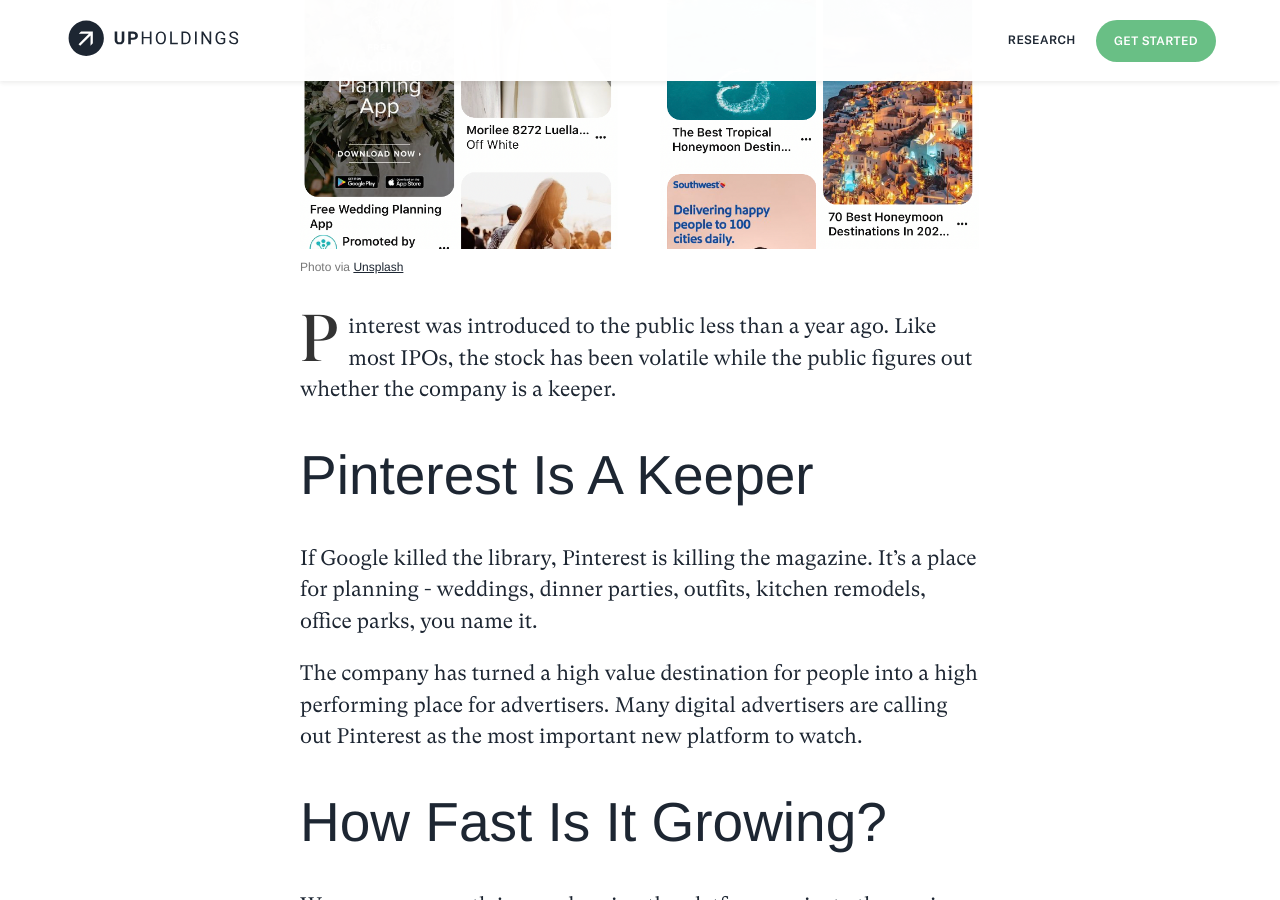
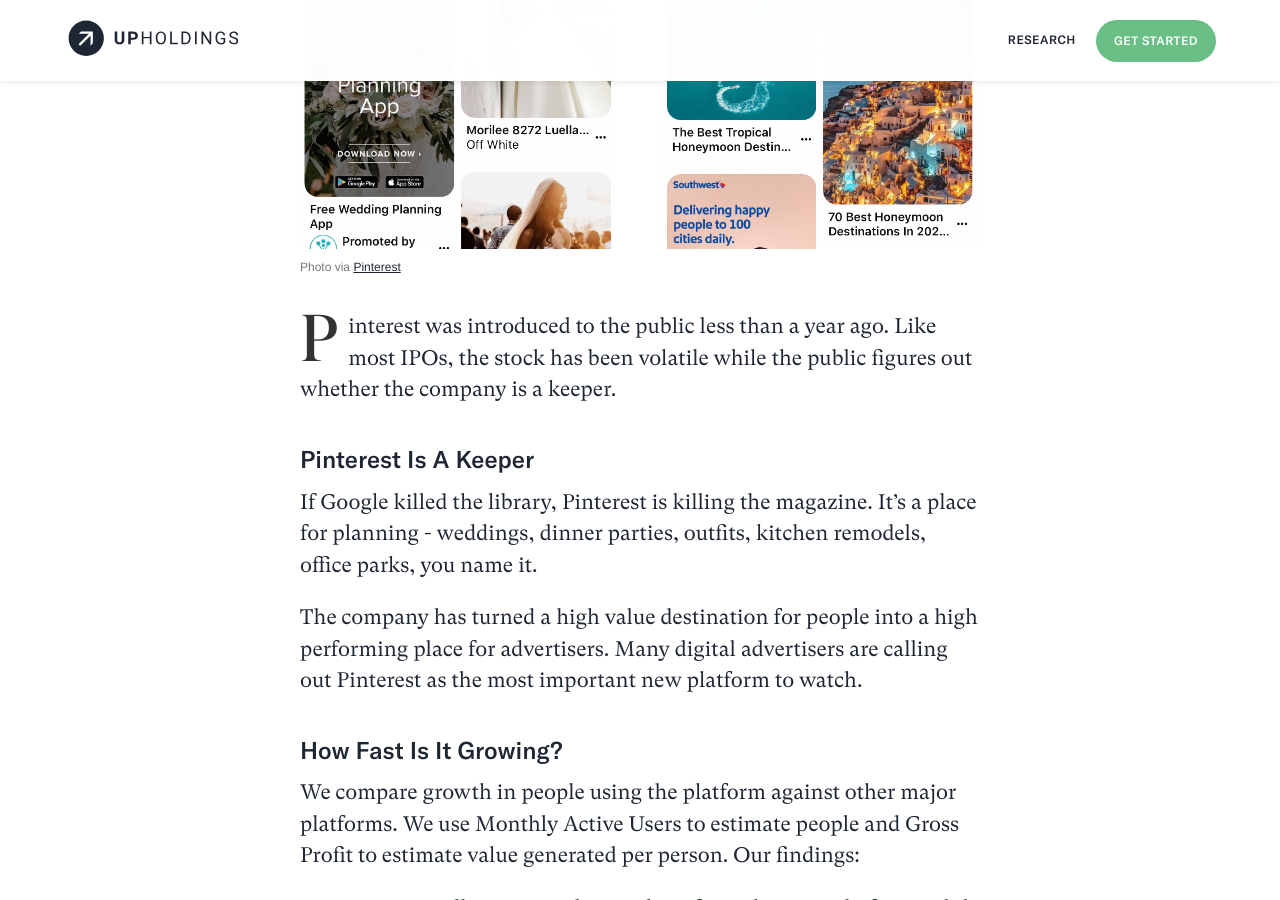
Before and after one commit to willanderson/Upholdings, a Jekyll site: the page built from _posts/2020-02-13-pinterest-a-rare-bargain.markdown, in a window 1280 px wide and 900 px high, scrolled down 602 px. Built offline with Jekyll 4.4.1, drawn with Linux system fonts in a browser that asks for light colours; nearby versions of some CDN libraries; some web fonts are replaced; comment, search, counter and statistics services are not loaded.

Commit message:
Updated Pinterest A Rare Bargain

```diff
--- a/_posts/2020-02-13-pinterest-a-rare-bargain.markdown
+++ b/_posts/2020-02-13-pinterest-a-rare-bargain.markdown
@@ -5,23 +5,26 @@
   it has a great business model: high-value searches that deliver results with rich
   and relevant advertising. Our analysis below.'
 image: "/uploads/Screen%20Shot%202020-02-12%20at%208.42.35%20PM.png"
+credit:
+- Pinterest
+- https://pinterest.com
 ---
 
 Pinterest was introduced to the public less than a year ago. Like most IPOs, the stock has been volatile while the public figures out whether the company is a keeper.
 
-# Pinterest Is A Keeper
+## Pinterest Is A Keeper
 
 If Google killed the library, Pinterest is killing the magazine. It’s a place for planning - weddings, dinner parties, outfits, kitchen remodels, office parks, you name it.
 
 The company has turned a high value destination for people into a high performing place for advertisers. Many digital advertisers are calling out Pinterest as the most important new platform to watch.
 
-# How Fast Is It Growing?
+## How Fast Is It Growing?
 
 We compare growth in people using the platform against other major platforms. We use Monthly Active Users to estimate people and Gross Profit to estimate value generated per person. Our findings:
 
 Pinterest is rapidly growing the number of people on its platform, while also having a lot of room left to increase profit per person over time. For our complete database of profit per person metrics across 50+ companies, email us at invest@upholdings.com.
 
-# How To Value Their Growth
+## How To Value Their Growth
 
 Revenue is a bad metric for evaluating the success of new businesses. So instead, we prefer Margin = Gross Profit - Marketing to filter out revenue that’s brought in from excessive discounting or marketing spend. Here’s how recent IPOs stack up:
 
@@ -29,7 +32,7 @@
 
 At Upholdings, we began buying Pinterest shares below $20, and believe that current market pricing still offers a double-digit return to investors with a long term approach (3+ years).
 
-About Upholdings
+## About Upholdings
 
 Upholdings is built for the next generation of investors. We manage a concentrated portfolio of the best public and private growth companies profitably reshaping big industries.
 
```
